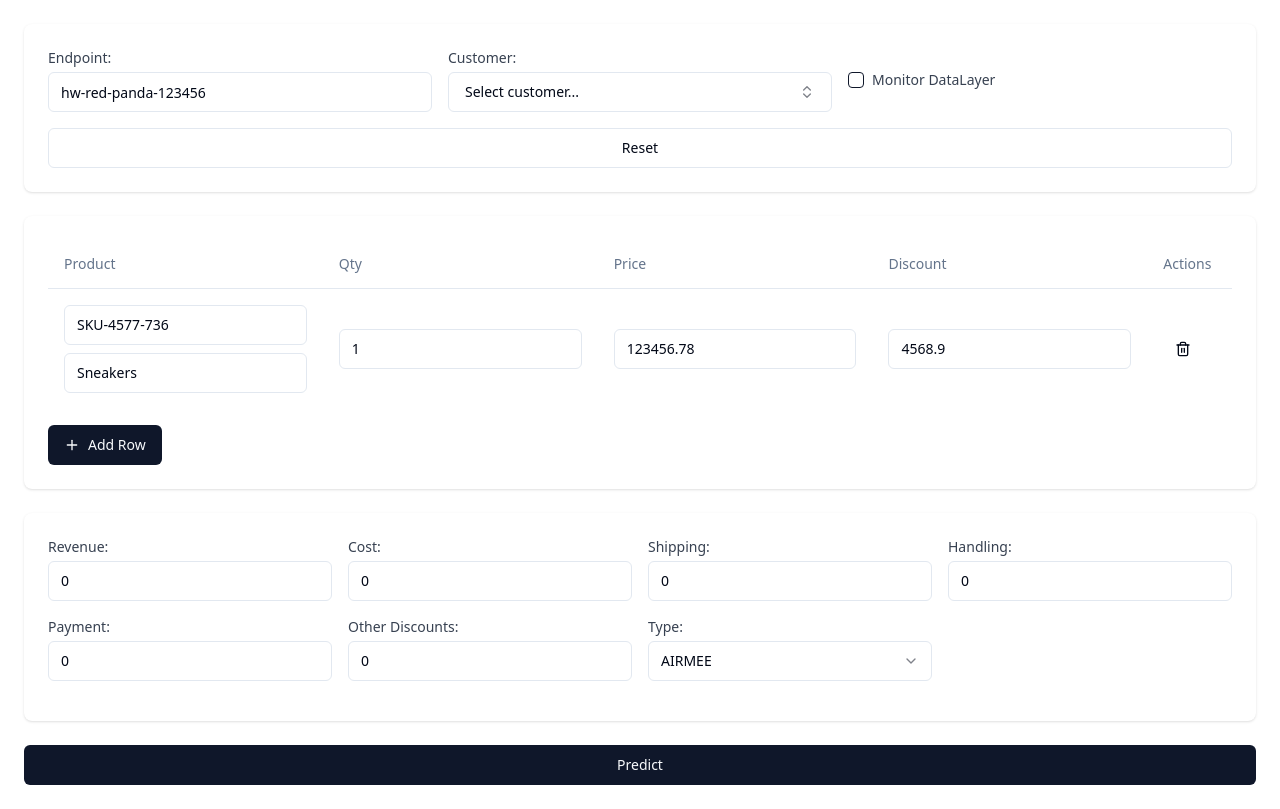
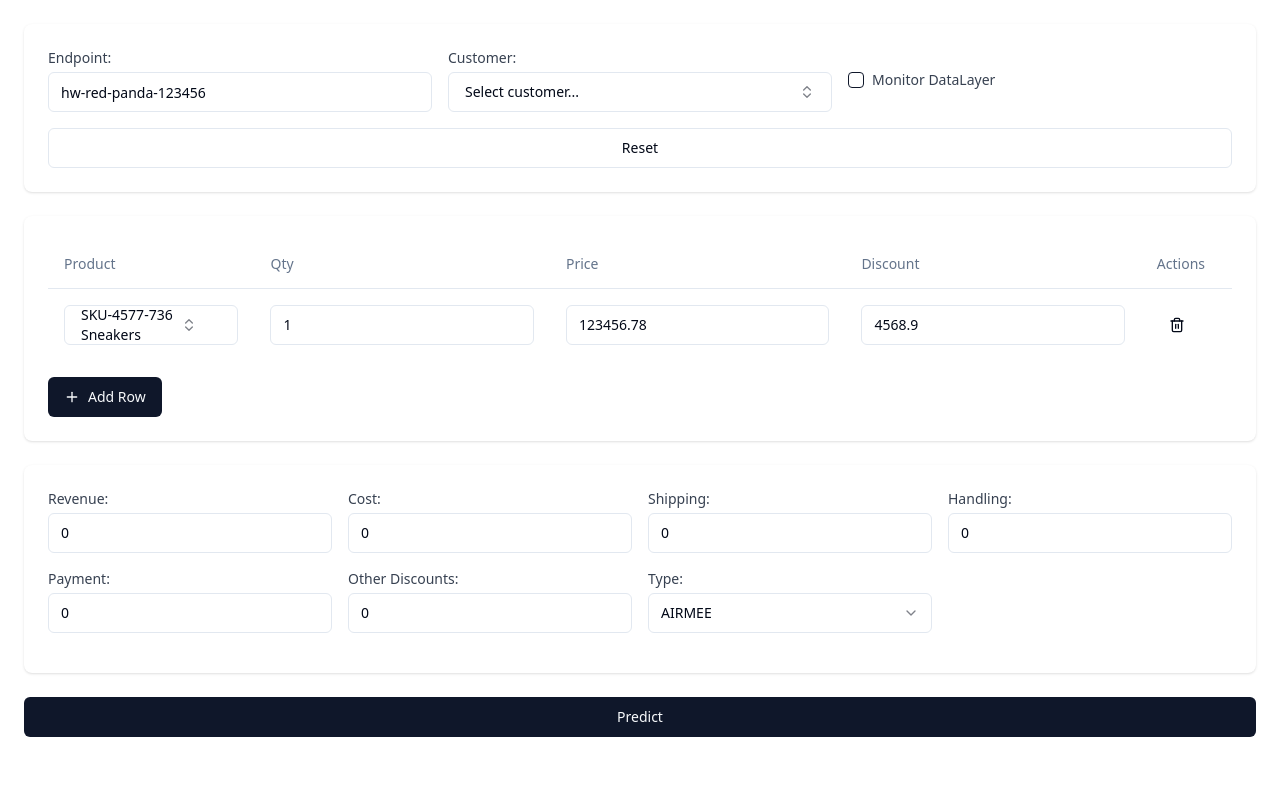
Before and after one commit to GPT-Engineer-App/friendly-interface-builder, a React (Vite) app: page / in a window 1280 px wide. Built offline with nearby package versions, Linux system fonts and the light colour scheme.

Commit message:
Update Product field to autocomplete and improve presentation

```diff
--- a/src/pages/Index.jsx
+++ b/src/pages/Index.jsx
@@ -13,6 +13,14 @@ const customers = [
   { value: "customer2", label: "Customer 2" },
   { value: "customer3", label: "Customer 3" },
   // Add more customers as needed
+];
+
+const products = [
+  { sku: "SKU-4577-736", name: "Sneakers" },
+  { sku: "SKU-1234-567", name: "T-Shirt" },
+  { sku: "SKU-8901-234", name: "Jeans" },
+  { sku: "SKU-5678-901", name: "Jacket" },
+  // Add more products as needed
 ];
 
 const Index = () => {
@@ -125,19 +133,45 @@ const Index = () => {
             {tableRows.map((row, index) => (
               <TableRow key={index}>
                 <TableCell>
-                  <div>
-                    <Input
-                      value={row.sku}
-                      onChange={(e) => updateRow(index, 'sku', e.target.value)}
-                      placeholder="SKU"
-                      className="mb-2"
-                    />
-                    <Input
-                      value={row.product}
-                      onChange={(e) => updateRow(index, 'product', e.target.value)}
-                      placeholder="Product Name"
-                    />
-                  </div>
+                  <Popover>
+                    <PopoverTrigger asChild>
+                      <Button
+                        variant="outline"
+                        role="combobox"
+                        className="w-full justify-start"
+                      >
+                        {row.sku && row.product ? (
+                          <span className="text-left">
+                            {row.sku}<br />{row.product}
+                          </span>
+                        ) : (
+                          "Select product..."
+                        )}
+                        <ChevronsUpDown className="ml-2 h-4 w-4 shrink-0 opacity-50" />
+                      </Button>
+                    </PopoverTrigger>
+                    <PopoverContent className="w-[300px] p-0">
+                      <Command>
+                        <CommandInput placeholder="Search product..." />
+                        <CommandEmpty>No product found.</CommandEmpty>
+                        <CommandGroup>
+                          {products.map((product) => (
+                            <CommandItem
+                              key={product.sku}
+                              onSelect={() => {
+                                updateRow(index, 'sku', product.sku);
+                                updateRow(index, 'product', product.name);
+                              }}
+                            >
+                              <span className="text-left">
+                                {product.sku}<br />{product.name}
+                              </span>
+                            </CommandItem>
+                          ))}
+                        </CommandGroup>
+                      </Command>
+                    </PopoverContent>
+                  </Popover>
                 </TableCell>
                 <TableCell>
                   <Input
```
